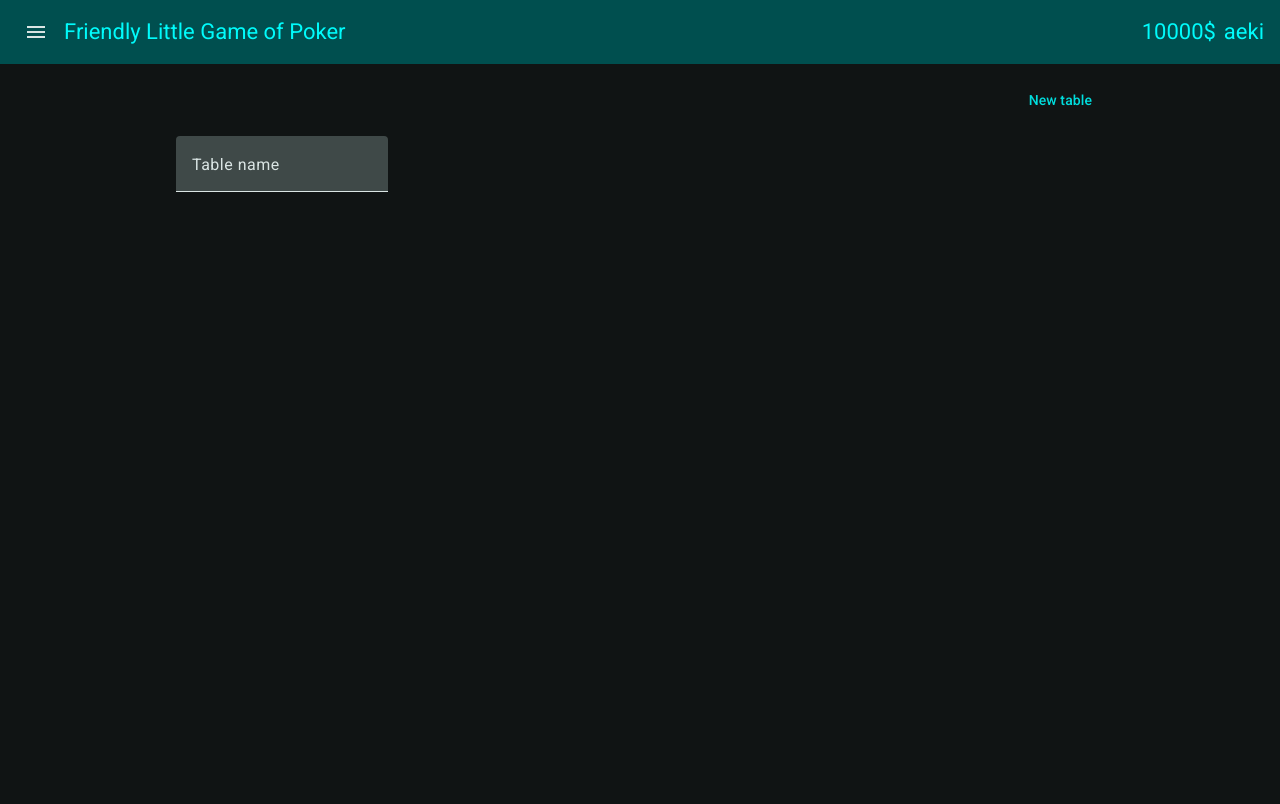
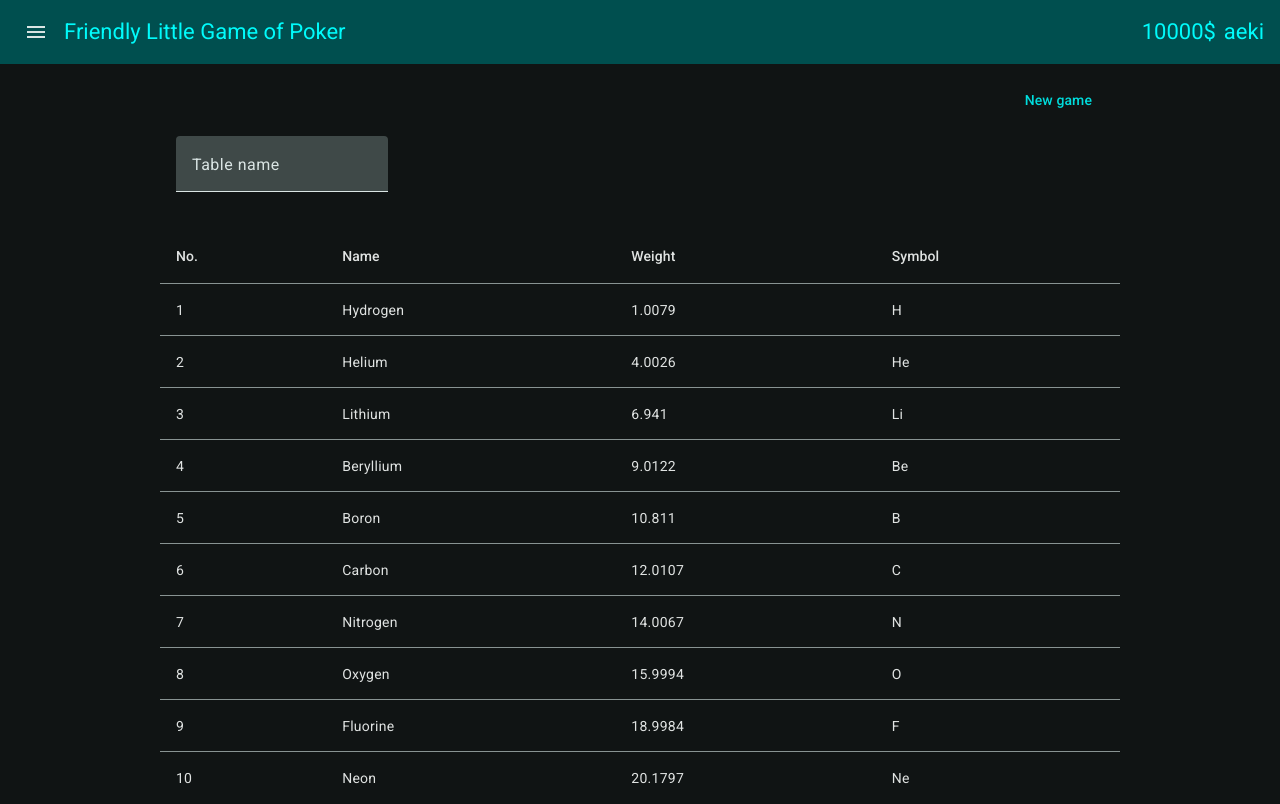
Before and after one commit to karolWazny/online-poker-client, an Angular app: page /lobby in a window 1280 px wide. Built offline with nearby package versions, Linux system fonts and the light colour scheme.

Commit message:
added placeholder games table to lobby

```diff
--- /dev/null
+++ b/src/app/pages/lobby/games-table/games-table.component.html
@@ -0,0 +1,32 @@
+<table mat-table [dataSource]="dataSource" class="mat-elevation-z8">
+
+  <!--- Note that these columns can be defined in any order.
+        The actual rendered columns are set as a property on the row definition" -->
+
+  <!-- Position Column -->
+  <ng-container matColumnDef="position">
+    <th mat-header-cell *matHeaderCellDef> No. </th>
+    <td mat-cell *matCellDef="let element"> {{element.position}} </td>
+  </ng-container>
+
+  <!-- Name Column -->
+  <ng-container matColumnDef="name">
+    <th mat-header-cell *matHeaderCellDef> Name </th>
+    <td mat-cell *matCellDef="let element"> {{element.name}} </td>
+  </ng-container>
+
+  <!-- Weight Column -->
+  <ng-container matColumnDef="weight">
+    <th mat-header-cell *matHeaderCellDef> Weight </th>
+    <td mat-cell *matCellDef="let element"> {{element.weight}} </td>
+  </ng-container>
+
+  <!-- Symbol Column -->
+  <ng-container matColumnDef="symbol">
+    <th mat-header-cell *matHeaderCellDef> Symbol </th>
+    <td mat-cell *matCellDef="let element"> {{element.symbol}} </td>
+  </ng-container>
+
+  <tr mat-header-row *matHeaderRowDef="displayedColumns"></tr>
+  <tr mat-row *matRowDef="let row; columns: displayedColumns;"></tr>
+</table>
--- /dev/null
+++ b/src/app/pages/lobby/games-table/games-table.component.scss
@@ -0,0 +1,3 @@
+table {
+  width: 100%;
+}
--- /dev/null
+++ b/src/app/pages/lobby/games-table/games-table.component.ts
@@ -0,0 +1,36 @@
+import {Component} from '@angular/core';
+import {MatTableModule} from '@angular/material/table';
+
+export interface PeriodicElement {
+  name: string;
+  position: number;
+  weight: number;
+  symbol: string;
+}
+
+const ELEMENT_DATA: PeriodicElement[] = [
+  {position: 1, name: 'Hydrogen', weight: 1.0079, symbol: 'H'},
+  {position: 2, name: 'Helium', weight: 4.0026, symbol: 'He'},
+  {position: 3, name: 'Lithium', weight: 6.941, symbol: 'Li'},
+  {position: 4, name: 'Beryllium', weight: 9.0122, symbol: 'Be'},
+  {position: 5, name: 'Boron', weight: 10.811, symbol: 'B'},
+  {position: 6, name: 'Carbon', weight: 12.0107, symbol: 'C'},
+  {position: 7, name: 'Nitrogen', weight: 14.0067, symbol: 'N'},
+  {position: 8, name: 'Oxygen', weight: 15.9994, symbol: 'O'},
+  {position: 9, name: 'Fluorine', weight: 18.9984, symbol: 'F'},
+  {position: 10, name: 'Neon', weight: 20.1797, symbol: 'Ne'},
+];
+
+
+@Component({
+  selector: 'app-games-table',
+  imports: [
+    MatTableModule
+  ],
+  templateUrl: './games-table.component.html',
+  styleUrl: './games-table.component.scss'
+})
+export class GamesTableComponent {
+  displayedColumns: string[] = ['position', 'name', 'weight', 'symbol'];
+  dataSource = ELEMENT_DATA;
+}
--- a/src/app/pages/lobby/lobby.component.html
+++ b/src/app/pages/lobby/lobby.component.html
@@ -1,6 +1,6 @@
 <div class="lobby-container">
   <section class="actions-section">
-    <button mat-button>New table</button>
+    <button mat-button>New game</button>
   </section>
   <section class="filters-section">
     <mat-form-field>
@@ -9,6 +9,6 @@
     </mat-form-field>
   </section>
   <section class="table-section">
-
+    <app-games-table></app-games-table>
   </section>
 </div>
--- a/src/app/pages/lobby/lobby.component.ts
+++ b/src/app/pages/lobby/lobby.component.ts
@@ -3,6 +3,7 @@
 import {MatButton} from '@angular/material/button';
 import {MatInput} from '@angular/material/input';
 import {MatLabel} from '@angular/material/form-field';
+import {GamesTableComponent} from './games-table/games-table.component';
 
 @Component({
   selector: 'app-lobby',
@@ -10,7 +11,8 @@
     MatFormField,
     MatButton,
     MatInput,
-    MatLabel
+    MatLabel,
+    GamesTableComponent
   ],
   templateUrl: './lobby.component.html',
   styleUrl: './lobby.component.scss'
```
Also changed, not shown: 1 other file (tests, documents, lock files or other folders).
